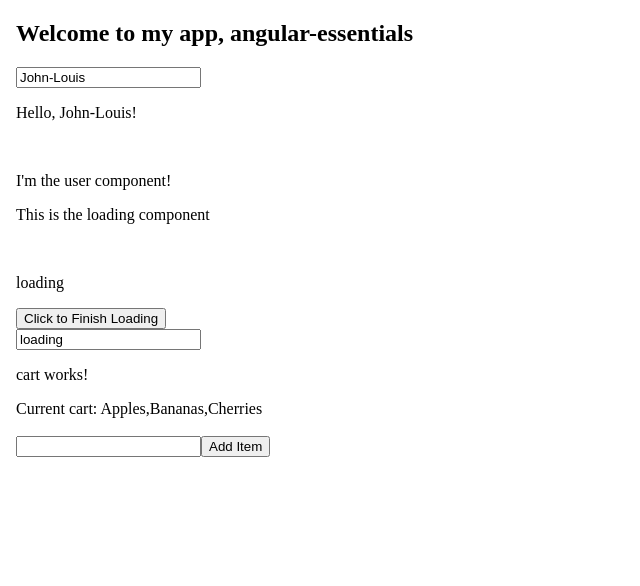
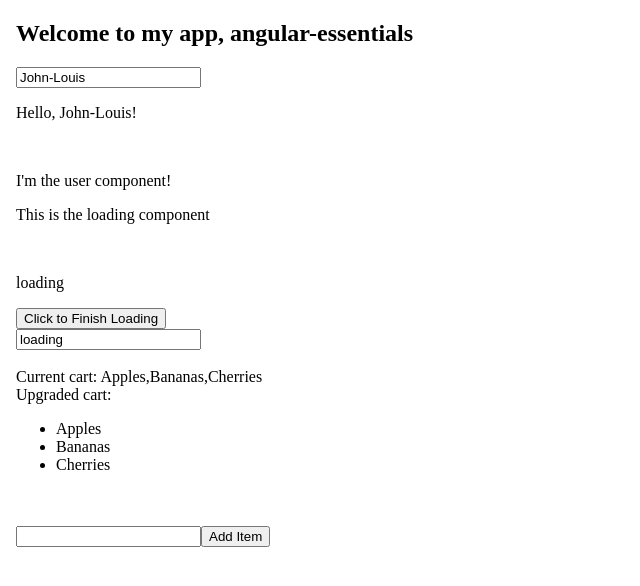
Before and after one commit to JohnLouisRumingan/angular-essentials, an Angular app: page / in a window 1280 px wide. Shown: the top 586 px of the page, without its empty margins (0-640 px from the left). Built offline with nearby package versions, Linux system fonts and the light colour scheme.

Commit message:
Render cart items as individual list items

```diff
--- a/src/app/app.component.html
+++ b/src/app/app.component.html
@@ -16,6 +16,6 @@
     <h2>Welcome to my app, {{title}}</h2>
     <app-user [rootName]="rootName" (nameChanged)="onNameChanged($event)"></app-user>
     <app-loading></app-loading>
-    <app-cart [items]="items" (cartChanged)="onCartAddition($event)"></app-cart>
+    <app-cart [items]="rootItems" (cartChanged)="onCartAddition($event)"></app-cart>
   </body>
 </html>
--- a/src/app/app.component.ts
+++ b/src/app/app.component.ts
@@ -9,7 +9,7 @@ import { Component } from '@angular/core';
 export class AppComponent {
   title = 'angular-essentials';
   rootName = 'John-Louis';
-  items = ['Apples', 'Bananas', 'Cherries'];
+  rootItems = ['Apples', 'Bananas', 'Cherries'];
 
   onNameChanged(newName: any){
     this.rootName = newName;
@@ -18,9 +18,10 @@ export class AppComponent {
   onCartAddition(newItem: any){
     console.log(newItem);
     console.log("Item Added!");
-    this.items.push(newItem);
-    console.log(this.items);
+    this.rootItems.push(newItem);
+    console.log(this.rootItems);
 
-    // new item is pushed into the array; however, app-cart is not being updated with updated array
+    // new item is pushed into the array
+    // however, app-cart is not being updated with updated array. Will be done with directives
   }
 }
--- a/src/app/cart/cart.component.html
+++ b/src/app/cart/cart.component.html
@@ -1,5 +1,13 @@
-<p>cart works!</p>
-Current cart: {{items}}
-<br><br>
-<input type="text" (input)="onCartInput($event)">
-<button (click)="onCartSubmit(newItem)">Add Item</button>
+<div>
+  <br>
+  Current cart: {{items}}
+  <br>
+  Upgraded cart:
+  <ul class="list-group">
+    <li class="list-group-item" *ngFor="let item of items">{{item}}</li>
+  </ul>
+  <br><br>
+  <!-- <input type="text" (input)="onCartInput($event)"> -->
+  <input type="text" [(ngModel)]="newItem">
+  <button (click)="onCartSubmit(newItem)">Add Item</button>
+</div>
```
